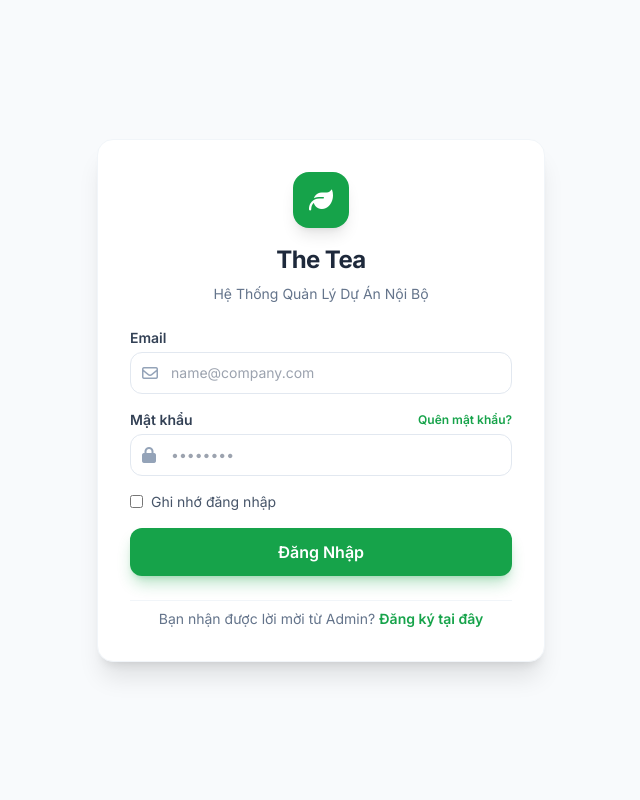
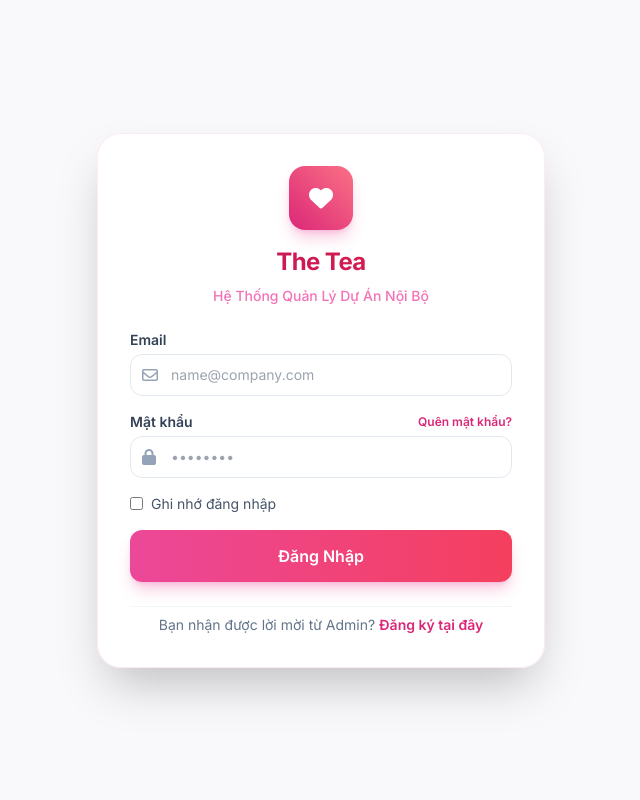
Before and after one commit to pttthptndc10/The-Tea, a Django app: page /accounts/login/ in a window 1280 px wide. Shown: the whole page, without its empty margins (319-959 px from the left). Run offline with Django 4.2, Linux system fonts and the light colour scheme; some libraries are stand-ins or nearby versions.

Commit message:
style: update primary theme to elegant Pink & White palette

```diff
--- a/templates/accounts/login.html
+++ b/templates/accounts/login.html
@@ -3,14 +3,14 @@
 {% block title %}Đăng Nhập - The Tea{% endblock %}
 
 {% block guest_content %}
-<div class="w-full max-w-md bg-white p-8 rounded-2xl shadow-xl border border-slate-100 space-y-6">
+<div class="w-full max-w-md bg-white/95 backdrop-blur-xl p-8 rounded-3xl shadow-2xl border border-pink-100/80 space-y-6">
     <!-- Logo & Brand Header -->
     <div class="text-center space-y-2">
-        <div class="inline-flex items-center justify-center w-14 h-14 rounded-2xl bg-brand-600 text-white text-2xl shadow-lg mb-2">
-            <i class="fa-solid fa-leaf"></i>
+        <div class="inline-flex items-center justify-center w-16 h-16 rounded-2xl bg-gradient-to-tr from-pink-600 to-rose-400 text-white text-2xl shadow-lg shadow-pink-500/30 mb-2">
+            <i class="fa-solid fa-heart"></i>
         </div>
-        <h1 class="text-2xl font-bold text-slate-800 tracking-tight">The Tea</h1>
-        <p class="text-sm text-slate-500">Hệ Thống Quản Lý Dự Án Nội Bộ</p>
+        <h1 class="text-2xl font-bold bg-gradient-to-r from-pink-700 to-rose-600 bg-clip-text text-transparent tracking-tight">The Tea</h1>
+        <p class="text-sm text-pink-400 font-medium">Hệ Thống Quản Lý Dự Án Nội Bộ</p>
     </div>
 
     <!-- Login Form -->
@@ -53,7 +53,7 @@
             </label>
         </div>
 
-        <button type="submit" class="w-full py-3 px-4 bg-brand-600 hover:bg-brand-700 text-white font-semibold rounded-xl shadow-lg shadow-brand-600/30 hover:shadow-brand-600/50 transition duration-200">
+        <button type="submit" class="w-full py-3.5 px-4 bg-gradient-to-r from-pink-500 to-rose-500 hover:from-pink-600 hover:to-rose-600 text-white font-semibold rounded-xl shadow-lg shadow-pink-500/30 hover:shadow-pink-500/50 transition duration-200">
             Đăng Nhập
         </button>
     </form>
--- a/templates/base.html
+++ b/templates/base.html
@@ -19,14 +19,14 @@
                     },
                     colors: {
                         brand: {
-                            50: '#f0fdf4',
-                            100: '#dcfce7',
-                            200: '#bbf7d0',
-                            500: '#22c55e',
-                            600: '#16a34a',
-                            700: '#15803d',
-                            800: '#166534',
-                            900: '#14532d',
+                            50: '#fdf2f8',
+                            100: '#fce7f3',
+                            200: '#fbcfe8',
+                            500: '#ec4899',
+                            600: '#db2777',
+                            700: '#be185d',
+                            800: '#9d174d',
+                            900: '#831843',
                         }
                     }
                 }
@@ -40,20 +40,20 @@
     </style>
     {% block extra_css %}{% endblock %}
 </head>
-<body class="h-full font-sans antialiased text-slate-800 bg-slate-50 flex flex-col min-h-screen">
+<body class="h-full font-sans antialiased text-slate-800 bg-pink-50/20 flex flex-col min-h-screen">
 
     {% if user.is_authenticated %}
     <!-- Logged In Layout with Sidebar & Header -->
     <div class="flex h-screen overflow-hidden">
 
         <!-- Sidebar -->
-        <aside id="sidebar" class="fixed inset-y-0 left-0 z-50 w-64 bg-white border-r border-slate-200 transition-transform duration-300 transform -translate-x-full md:translate-x-0 md:static md:inset-0 flex flex-col justify-between">
+        <aside id="sidebar" class="fixed inset-y-0 left-0 z-50 w-64 bg-white/95 backdrop-blur-md border-r border-pink-100 transition-transform duration-300 transform -translate-x-full md:translate-x-0 md:static md:inset-0 flex flex-col justify-between shadow-sm">
             <div>
                 <!-- Brand / Logo -->
-                <div class="h-16 flex items-center justify-between px-6 border-b border-slate-100 bg-brand-900 text-white">
+                <div class="h-16 flex items-center justify-between px-6 border-b border-pink-100 bg-gradient-to-r from-pink-600 to-rose-500 text-white shadow-sm">
                     <a href="{% url 'dashboard:index' %}" class="flex items-center gap-3 font-bold text-lg tracking-wide">
-                        <div class="w-8 h-8 rounded-lg bg-brand-500 flex items-center justify-center text-white shadow">
-                            <i class="fa-solid fa-leaf text-sm"></i>
+                        <div class="w-8 h-8 rounded-lg bg-white/20 backdrop-blur flex items-center justify-center text-white shadow">
+                            <i class="fa-solid fa-heart text-sm text-white"></i>
                         </div>
                         <span>The Tea</span>
                     </a>
@@ -65,7 +65,7 @@
                 <!-- Navigation Links -->
                 <nav class="p-4 space-y-1">
                     <a href="{% url 'dashboard:index' %}" class="flex items-center gap-3 px-3 py-2.5 rounded-lg font-medium text-slate-600 hover:bg-slate-100 hover:text-brand-700 transition">
-                        <i class="fa-solid fa-[#16a34a] fa-chart-pie w-5 text-center"></i>
+                        <i class="fa-solid fa-chart-pie w-5 text-center text-pink-600"></i>
                         <span>Tổng quan</span>
                     </a>
                     <a href="{% url 'projects:list' %}" class="flex items-center gap-3 px-3 py-2.5 rounded-lg font-medium text-slate-600 hover:bg-slate-100 hover:text-brand-700 transition">
--- a/templates/dashboard/index.html
+++ b/templates/dashboard/index.html
@@ -6,14 +6,14 @@
 {% block content %}
 <div class="space-y-6">
     <!-- Welcome Header Banner -->
-    <div class="p-6 bg-gradient-to-r from-brand-900 to-brand-700 rounded-2xl text-white shadow-lg">
+    <div class="p-6 bg-gradient-to-r from-pink-600 via-rose-500 to-pink-500 rounded-2xl text-white shadow-xl shadow-pink-500/20">
         <div class="flex items-center justify-between">
             <div>
                 <h2 class="text-2xl font-bold mb-1">Xin chào, {{ user.full_name|default:user.email }}! 👋</h2>
-                <p class="text-brand-100 text-sm">Chào mừng bạn quay trở lại với hệ thống quản lý dự án <strong>The Tea</strong>.</p>
+                <p class="text-pink-100 text-sm font-medium">Chào mừng bạn quay trở lại với hệ thống quản lý dự án <strong>The Tea</strong>.</p>
             </div>
             <div class="hidden sm:block">
-                <span class="px-3 py-1.5 rounded-full bg-brand-800/80 border border-brand-600/50 text-xs font-semibold tracking-wider uppercase">
+                <span class="px-3 py-1.5 rounded-full bg-white/20 backdrop-blur border border-white/30 text-xs font-semibold tracking-wider uppercase">
                     {{ user.get_role_display|default:user.role }}
                 </span>
             </div>
--- a/templates/reports/reports_dashboard.html
+++ b/templates/reports/reports_dashboard.html
@@ -102,8 +102,8 @@
                 datasets: [{
                     label: 'Tiến độ (%)',
                     data: {{ project_progress_data|safe }},
-                    backgroundColor: 'rgba(22, 163, 74, 0.75)',
-                    borderColor: 'rgb(22, 163, 74)',
+                    backgroundColor: 'rgba(236, 72, 153, 0.85)',
+                    borderColor: 'rgb(219, 39, 119)',
                     borderWidth: 1.5,
                     borderRadius: 8
                 }]
@@ -131,7 +131,7 @@
                     {
                         label: 'Nhiệm vụ Hoàn thành',
                         data: {{ user_completed_tasks|safe }},
-                        backgroundColor: 'rgba(16, 185, 129, 0.8)',
+                        backgroundColor: 'rgba(244, 114, 182, 0.85)',
                         borderRadius: 6
                     },
                     {
```
